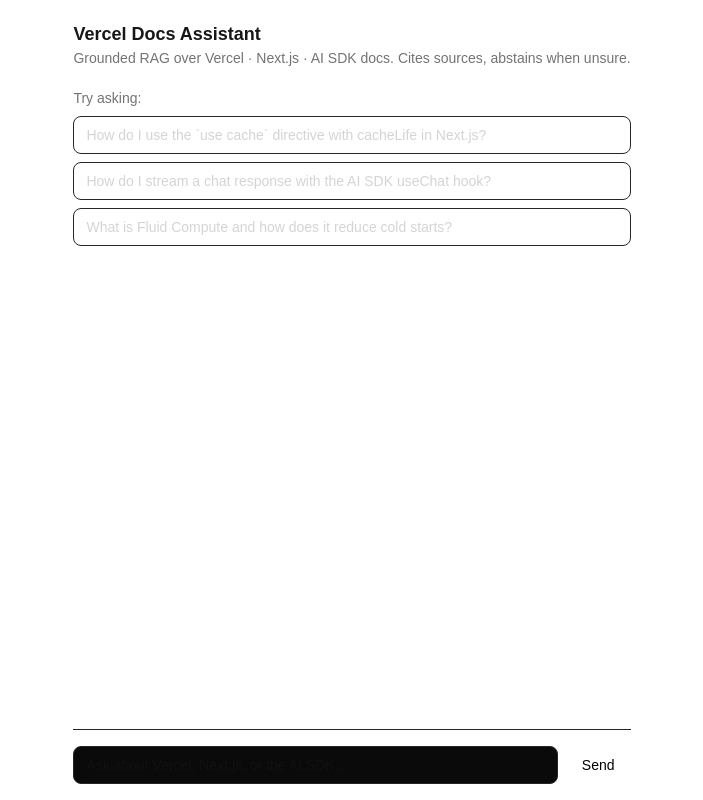
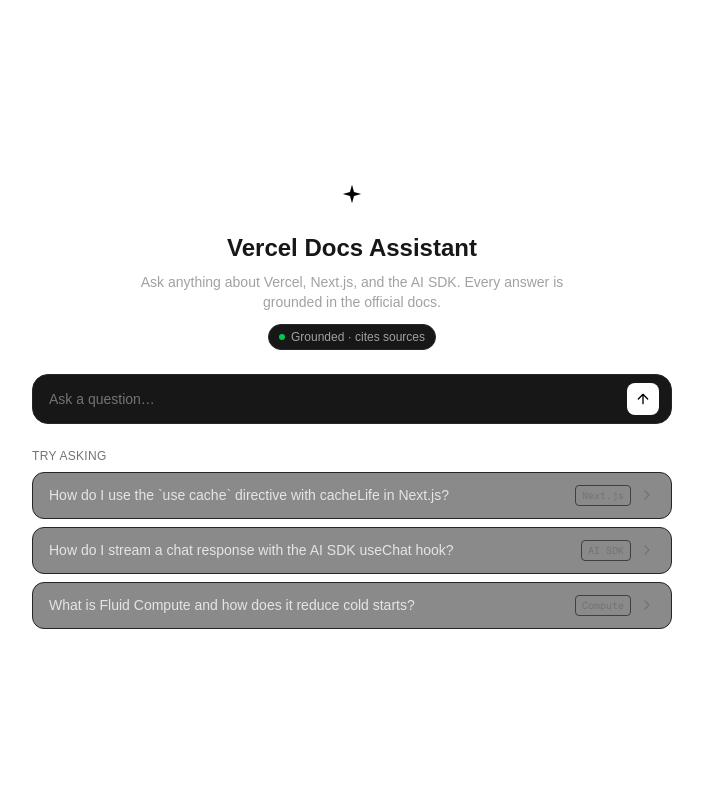
Before and after one commit to cchaechae/vercel-takehome-ai, a Next.js app: page / in a window 1280 px wide. Shown: the whole page, without its empty margins (288-991 px from the left). Built offline with nearby package versions, Linux system fonts and the light colour scheme.

Commit message:
Redesign chat UI

```diff
--- a/components/chat.tsx
+++ b/components/chat.tsx
@@ -5,9 +5,9 @@
 import { useState } from 'react';
 
 const SAMPLES = [
-  'How do I use the `use cache` directive with cacheLife in Next.js?',
-  'How do I stream a chat response with the AI SDK useChat hook?',
-  'What is Fluid Compute and how does it reduce cold starts?',
+  { text: 'How do I use the `use cache` directive with cacheLife in Next.js?', tag: 'Next.js' },
+  { text: 'How do I stream a chat response with the AI SDK useChat hook?', tag: 'AI SDK' },
+  { text: 'What is Fluid Compute and how does it reduce cold starts?', tag: 'Compute' },
 ];
 
 const PRODUCT_STYLE: Record<string, string> = {
@@ -24,6 +24,33 @@
   url?: string;
 };
 
+function Logo({ size }: { size: 'lg' | 'sm' }) {
+  const box = size === 'lg' ? 'h-11 w-11 rounded-xl' : 'h-7 w-7 rounded-lg';
+  return (
+    <div className={`grid shrink-0 place-items-center bg-white text-black ${box}`}>
+      <svg viewBox="0 0 24 24" fill="currentColor" className="h-1/2 w-1/2">
+        <path d="M12 2l2.2 7.8L22 12l-7.8 2.2L12 22l-2.2-7.8L2 12l7.8-2.2z" />
+      </svg>
+    </div>
+  );
+}
+
+function Icon({ d }: { d: string }) {
+  return (
+    <svg
+      viewBox="0 0 24 24"
+      fill="none"
+      stroke="currentColor"
+      strokeWidth="2"
+      strokeLinecap="round"
+      strokeLinejoin="round"
+      className="h-4 w-4"
+    >
+      <path d={d} />
+    </svg>
+  );
+}
+
 function ToolCall({ part }: { part: { type: string; state?: string; input?: unknown; output?: unknown } }) {
   const name = part.type.replace('tool-', '');
   const input = part.input as { query?: string; path?: string } | undefined;
@@ -31,7 +58,7 @@
   const running = part.state !== 'output-available';
 
   return (
-    <div className="my-2 rounded-lg border border-neutral-800 bg-neutral-900/60 px-3 py-2 text-xs">
+    <div className="my-2 rounded-xl border border-neutral-800 bg-neutral-900/50 px-3 py-2 text-xs">
       <div className="flex items-center gap-2 text-neutral-400">
         <span>{name === 'searchDocs' ? '🔎' : '📄'}</span>
         <span className="font-mono">{name}</span>
@@ -72,6 +99,7 @@
   });
   const [input, setInput] = useState('');
   const busy = status === 'submitted' || status === 'streaming';
+  const started = messages.length > 0;
 
   function submit(text: string) {
     const t = text.trim();
@@ -80,31 +108,81 @@
     setInput('');
   }
 
+  const composer = (
+    <form
+      onSubmit={(e) => {
+        e.preventDefault();
+        submit(input);
+      }}
+      className="flex items-center gap-2 rounded-2xl border border-neutral-800 bg-neutral-900 px-3 py-2"
+    >
+      <input
+        value={input}
+        onChange={(e) => setInput(e.target.value)}
+        placeholder="Ask a question…"
+        className="flex-1 bg-transparent px-1 text-sm outline-none placeholder:text-neutral-500"
+      />
+      <button
+        type="submit"
+        disabled={busy}
+        aria-label="Send"
+        className="grid h-8 w-8 place-items-center rounded-lg bg-white text-black disabled:opacity-40"
+      >
+        <Icon d="M12 19V5M5 12l7-7 7 7" />
+      </button>
+    </form>
+  );
+
+  // Landing state: centered hero. Collapses to the compact header below once a
+  // message is sent (messages.length > 0).
+  if (!started) {
+    return (
+      <div className="mx-auto flex h-dvh w-full max-w-2xl flex-col overflow-y-auto px-4">
+        <div className="m-auto w-full py-8">
+          <div className="flex flex-col items-center text-center">
+            <Logo size="lg" />
+            <h1 className="mt-4 text-2xl font-semibold">Vercel Docs Assistant</h1>
+            <p className="mt-2 max-w-md text-sm text-neutral-400">
+              Ask anything about Vercel, Next.js, and the AI SDK. Every answer is grounded in the official docs.
+            </p>
+            <span className="mt-3 inline-flex items-center gap-1.5 rounded-full border border-neutral-800 bg-neutral-900 px-2.5 py-1 text-xs text-neutral-400">
+              <span className="h-1.5 w-1.5 rounded-full bg-green-500" />
+              Grounded · cites sources
+            </span>
+          </div>
+
+          <div className="mt-6">{composer}</div>
+
+          <p className="mb-2 mt-6 text-xs font-medium uppercase tracking-wide text-neutral-500">Try asking</p>
+          <div className="space-y-2">
+            {SAMPLES.map((s) => (
+              <button
+                key={s.text}
+                onClick={() => submit(s.text)}
+                className="flex w-full items-center justify-between gap-3 rounded-xl border border-neutral-800 bg-neutral-900/50 px-4 py-3 text-left hover:bg-neutral-900"
+              >
+                <span className="text-sm text-neutral-200">{s.text}</span>
+                <span className="flex shrink-0 items-center gap-2 text-neutral-500">
+                  <span className="rounded border border-neutral-700 px-1.5 py-0.5 font-mono text-[10px]">{s.tag}</span>
+                  <Icon d="M9 6l6 6-6 6" />
+                </span>
+              </button>
+            ))}
+          </div>
+        </div>
+      </div>
+    );
+  }
+
+  // Chat state: compact header on top, messages scroll, composer pinned bottom.
   return (
-    <div className="mx-auto flex h-dvh max-w-2xl flex-col px-4">
-      <header className="py-5">
-        <h1 className="text-lg font-semibold">Vercel Docs Assistant</h1>
-        <p className="text-sm text-neutral-500">
-          Grounded RAG over Vercel · Next.js · AI SDK docs. Cites sources, abstains when unsure.
-        </p>
+    <div className="mx-auto flex h-dvh w-full max-w-2xl flex-col px-4">
+      <header className="flex items-center gap-2 py-4">
+        <Logo size="sm" />
+        <span className="text-sm font-semibold">Vercel Docs Assistant</span>
       </header>
 
       <div className="flex-1 space-y-5 overflow-y-auto pb-4">
-        {messages.length === 0 && (
-          <div className="space-y-2">
-            <p className="text-sm text-neutral-500">Try asking:</p>
-            {SAMPLES.map((s) => (
-              <button
-                key={s}
-                onClick={() => submit(s)}
-                className="block w-full rounded-lg border border-neutral-800 px-3 py-2 text-left text-sm text-neutral-300 hover:bg-neutral-900"
-              >
-                {s}
-              </button>
-            ))}
-          </div>
-        )}
-
         {messages.map((m) => (
           <div key={m.id}>
             <div className="mb-1 text-xs font-medium uppercase tracking-wide text-neutral-500">
@@ -130,27 +208,7 @@
         {error && <div className="text-sm text-red-500">Something went wrong. Please try again.</div>}
       </div>
 
-      <form
-        onSubmit={(e) => {
-          e.preventDefault();
-          submit(input);
-        }}
-        className="flex gap-2 border-t border-neutral-800 py-4"
-      >
-        <input
-          value={input}
-          onChange={(e) => setInput(e.target.value)}
-          placeholder="Ask about Vercel, Next.js, or the AI SDK…"
-          className="flex-1 rounded-lg border border-neutral-800 bg-neutral-950 px-3 py-2 text-sm outline-none focus:border-neutral-600"
-        />
-        <button
-          type="submit"
-          disabled={busy}
-          className="rounded-lg bg-white px-4 py-2 text-sm font-medium text-black disabled:opacity-40"
-        >
-          Send
-        </button>
-      </form>
+      <div className="border-t border-neutral-800 py-4">{composer}</div>
     </div>
   );
 }
```
